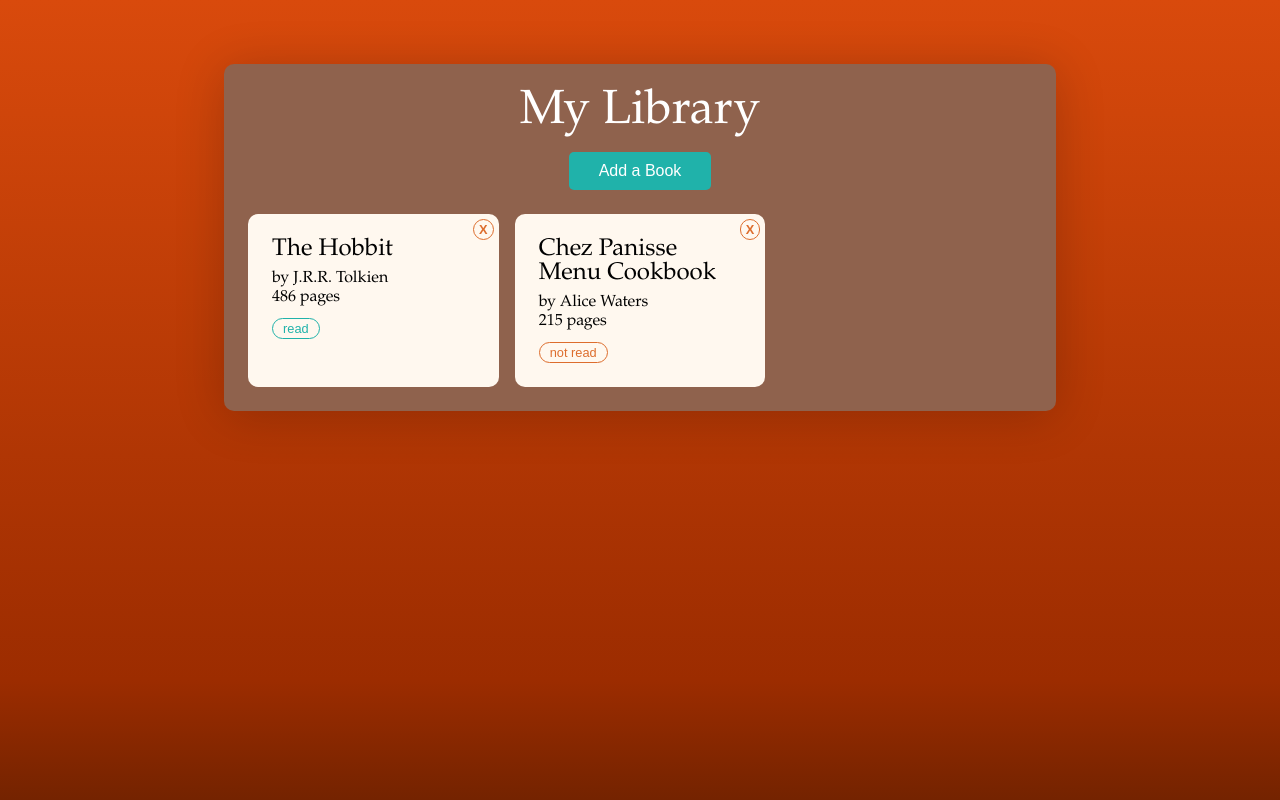
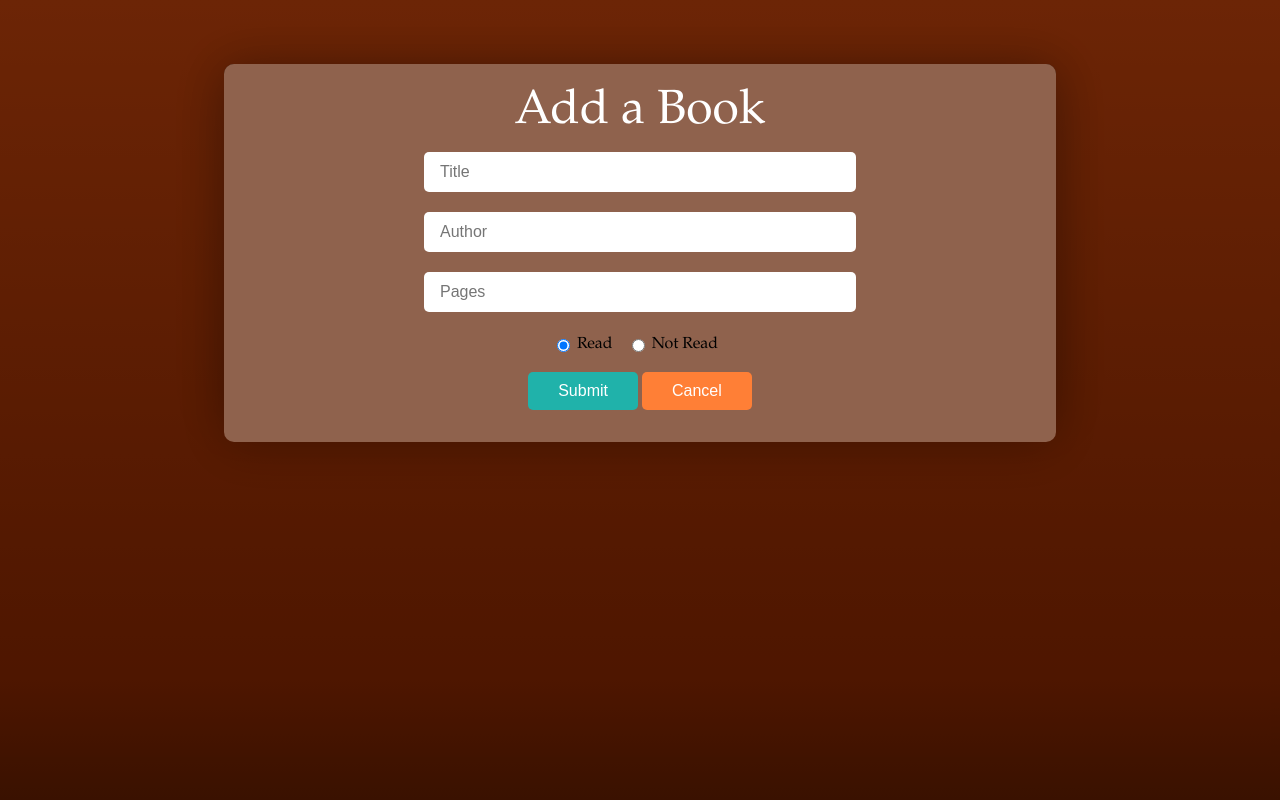
Before and after one commit to zaharano/InTheStacks, a plain HTML site: page index.html in a window 1280 px wide. Both pictures are taken after a click on the button "Add a Book". Drawn offline with Linux system fonts and the light colour scheme.

Commit message:
new book, remove book, read control

```diff
--- a/app.js
+++ b/app.js
@@ -1,4 +1,38 @@
-"use strict";
+'use strict';
+
+class Book {
+    constructor(title, author, numPages, read) {
+        this.title = title;
+        this.author = author;
+        this.numPages = numPages;
+        this.read = read;
+    }
+    readPrint() {
+        return this.read
+            ? `<button class="read yep">read</button>`
+            : `<button class="read nope">unread</button>`;
+    }
+    info() {
+        return `<button class="remove nope">X</button>
+            <h3>${this.title}</h3>
+            <p>by ${this.author}</p>
+            <p>${this.numPages} pages</p>
+            ${this.readPrint()}`;
+    }
+    activate(index) {
+      this.index = index;
+      const deleteButton = document.querySelector(`#bID${index} .remove`)
+      deleteButton.addEventListener('click', () => {
+        removeBook(index);
+      })
+      const readControl = document.querySelector(`#bID${index} .read`)
+      readControl.addEventListener('click', () => {
+        this.read = !this.read;
+        document.querySelector(`#bID${index}`).innerHTML = this.info();
+        this.activate(index)
+      })
+    }
+}
 
 const myLibrary = [];
 
@@ -6,55 +40,92 @@ const myLibrary = [];
 if (localStorage.getItem('myLibrary')) {
     let storedData = JSON.parse(localStorage.getItem('myLibrary'));
     for (let book of storedData) {
-        // data is object, .values is an array, spread to constructor
-        myLibrary.push(new Book(...Object.values(book)))
+        // book is object, .values is an array, spread to constructor
+        myLibrary.push(new Book(...Object.values(book)));
     }
 }
 
-// if there is no stored library, on load create example books
+// if there is no stored library, create example books
 if (!myLibrary.length) {
-    const hobbit = new Book("The Hobbit","J.R.R. Tolkien", 486, true)
-    const waters = new Book('Chez Panisse Menu Cookbook', 'Alice Waters', 215, false)
+    const hobbit = new Book('The Hobbit', 'J.R.R. Tolkien', 486, true);
+    const waters = new Book(
+        'Chez Panisse Menu Cookbook',
+        'Alice Waters',
+        215,
+        false
+    );
     myLibrary.push(hobbit);
     myLibrary.push(waters);
 }
 
-render()
-
-// constructor
-function Book(title, author, numPages, read) {
-    this.title = title
-    this.author = author
-    this.numPages = numPages
-    this.read = read
-    this.readPrint = function() {
-        return read ? `<button class="yep">read</button>` :
-         `<button class="nope">not read</button>`;
-    }
-    this.info = function() {
-        return `<button class="remove nope">X</button>
-        <h3>${this.title}</h3>
-        <p>by ${this.author}</p>
-        <p>${this.numPages} pages</p>
-        ${this.readPrint()}`
+function render() {
+    let libView = document.querySelector('#book-container');
+    while (libView.firstChild)
+      libView.removeChild(libView.firstChild)
+    for (const [ index, book ] of myLibrary.entries()) {
+        let newBook = document.createElement('div');
+        newBook.classList.add('book-card');
+        newBook.setAttribute('id', `bID${index}`)
+        newBook.innerHTML = book.info();
+        libView.appendChild(newBook);
+        book.activate(index);
     }
 }
 
-function bookSubmit(){
-    // let dataValues = query(inputs).values
-    const newBook = new Book(title, author, numPages, read);
+function removeBook(index) {
+  myLibrary.splice(index, 1)
+  localStorage.setItem('myLibrary', JSON.stringify(myLibrary));
+  render();
+}
+
+function closeWindow() {
+  document.querySelector('#overlay').classList.add("hide");
+  // ADD clear inputs as well or trigger reset
+}
+
+function init() {
+  let addButton = document.querySelector('#add-book')
+  addButton.addEventListener('click', () => {
+    document.querySelector('#overlay').classList.remove("hide");
+  });
+
+
+  let cancelButton = document.querySelector('.cancel')
+  cancelButton.addEventListener('click', closeWindow)
+
+  const form = document.querySelector('#new');
+
+  form.addEventListener('submit', function(e) {
+    e.preventDefault();
+    const { title, author, pages, read } = form.elements;
+    const newBook = new Book(title.value, author.value, pages.value, read[0].checked)
     myLibrary.push(newBook);
     localStorage.setItem('myLibrary', JSON.stringify(myLibrary));
-}
+    closeWindow();
+    render();
+  })
+  }
+
+init();
+render();
 
 
-function render(){
-    let libView = document.querySelector('#book-container')
-    for (let book of myLibrary) {
-        let newBook = document.createElement('div');
-        newBook.classList.add('book-card');
-        // card needs an id
-        newBook.innerHTML = book.info();
-        libView.appendChild(newBook);
-    }
-}
+// book factory
+// function Book(title, author, numPages, read) {
+//   this.title = title;
+//   this.author = author;
+//   this.numPages = numPages;
+//   this.read = read;
+//   this.readPrint = function() {
+//     return read
+//       ? `<button class="yep">read</button>`
+//       : `<button class="nope">not read</button>`;
+//   };
+//   this.info = function() {
+//     return `<button class="remove nope">X</button>
+//         <h3>${this.title}</h3>
+//         <p>by ${this.author}</p>
+//         <p>${this.numPages} pages</p>
+//         ${this.readPrint()}`;
+//   };
+// }
--- a/index.html
+++ b/index.html
@@ -1,38 +1,52 @@
 <!DOCTYPE html>
 <html lang="en">
   <head>
-    <meta charset="UTF-8">
-    <meta name="viewport" content="width=device-width, initial-scale=1.0">
-    <meta http-equiv="X-UA-Compatible" content="ie=edge">
-    <link rel="stylesheet" href="style.css">
+    <meta charset="UTF-8" />
+    <meta name="viewport" content="width=device-width, initial-scale=1.0" />
+    <meta http-equiv="X-UA-Compatible" content="ie=edge" />
+    <link rel="stylesheet" href="style.css" />
     <title>Library</title>
   </head>
   <body>
-    <div class="overlay hide">
+    <div id="overlay" class="hide">
       <div class="container">
         <h1>Add a Book</h1>
-            <form name="new">
-                <input type="text" name="title" id="title" placeholder="Title" required>
-                <input type="text" name="author" id="author" placeholder="Author" required>
-                <input type="number" name="pages" id="pages" placeholder="Pages" required>
-                <fieldset>
-                    <input type="radio" name="read" id="yep"> <label for="yep">Read</label>
-                    <input type="radio" name="read" id="nope"> <label for="nope">Not Read</label>
+        <form id="new">
+          <input
+            type="text"
+            name="title"
+            placeholder="Title"
+            required
+          />
+          <input
+            type="text"
+            name="author"
+            placeholder="Author"
+            required
+          />
+          <input
+            type="number"
+            name="pages"
+            placeholder="Pages"
+            required
+          />
+          <fieldset required>
+            <input type="radio" name="read" id="yep" checked />
+            <label for="yep">Read</label>
+            <input type="radio" name="read" id="nope" />
+            <label for="nope">Not Read</label>
           </fieldset>
           <fieldset>
-                    <button>Submit</button>
+            <button type="submit">Submit</button>
             <button class="cancel">Cancel</button>
           </fieldset>
-
         </form>
       </div>
     </div>
     <div class="container">
       <h1>&nbsp; My Library &nbsp;</h1>
-        <button>Add a Book</button>
-        <div id="book-container">
-
-        </div>
+      <button id="add-book">Add a Book</button>
+      <div id="book-container"></div>
     </div>
 
     <script src="app.js"></script>
--- a/style.css
+++ b/style.css
@@ -68,6 +68,7 @@ body {
     align-items: center;
 }
 
+/* refactor selectors so you don't need classes on book-card buttons */
 button {
     background-color: lightseagreen;
     color: white;
@@ -145,14 +146,14 @@ label {
     grid: auto-flow / 1fr 1fr 1fr;
 }
 
-.overlay {
+#overlay {
     width: 100%;
     height: 100%;
     position: fixed;
     top: 0;
     left: 0;
     background-color: rgba(0,0,0,0.5);
-    z-index: 2;
+    z-index: 1000;
 }
 
 .hide {
```
Also changed, not shown: 1 other file. Lines whose indentation alone changed are shown as unchanged.
